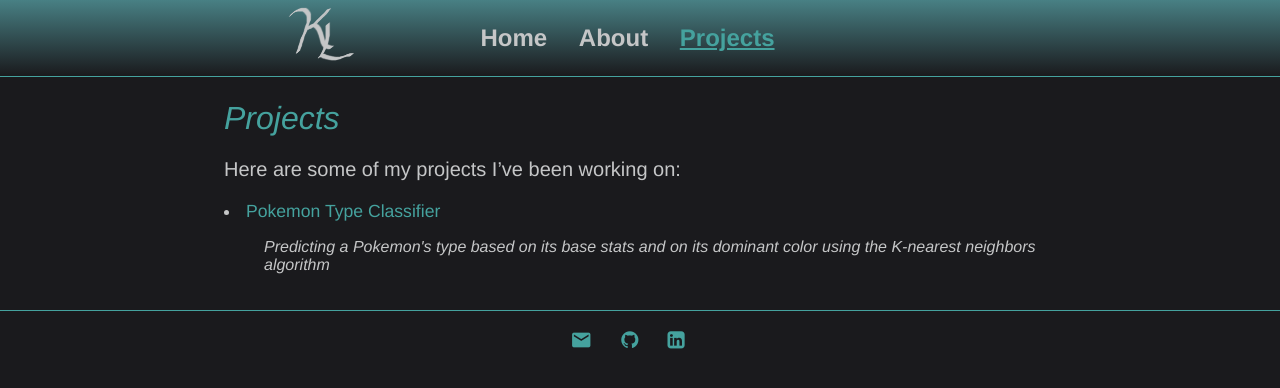
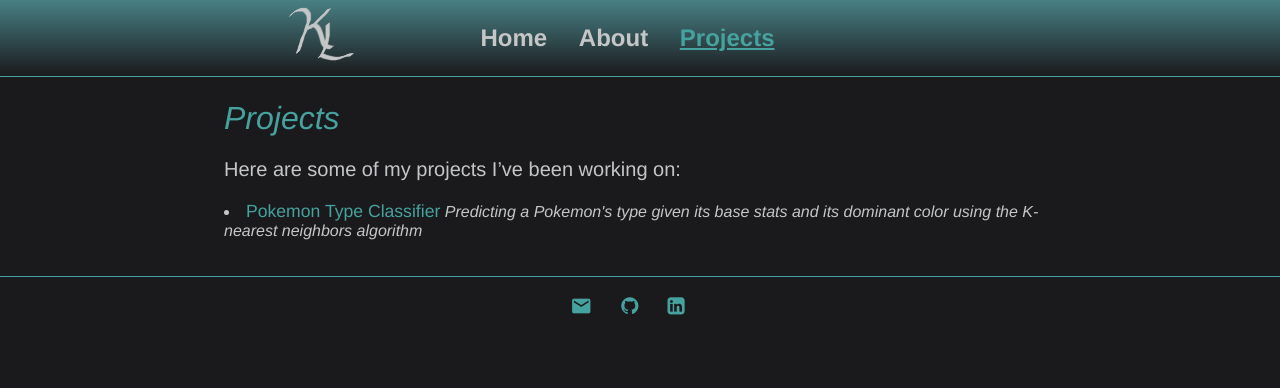
Before and after one commit to clfkenny/clfkenny.github.io, a Jekyll site: the page built from projects/index.md, in a window 1280 px wide. Shown: the top 388 px of the page. Built offline with Jekyll 4.4.1, drawn with Linux system fonts in a browser that asks for light colours.

Commit message:
Update index.md

```diff
--- a/projects/index.md
+++ b/projects/index.md
@@ -16,7 +16,7 @@ nav ul li:nth-child(3) a{
 
 <p>
   <li><a href= "/projects/pokemon_classifier">Pokemon Type Classifier</a>
-   <ul><i>Predicting a Pokemon's type based on its base stats and on its dominant color using the K-nearest neighbors algorithm</i></ul>
+  <i>Predicting a Pokemon's type given its base stats and its dominant color using the K-nearest neighbors algorithm</i>
  </li>
 
 
```
